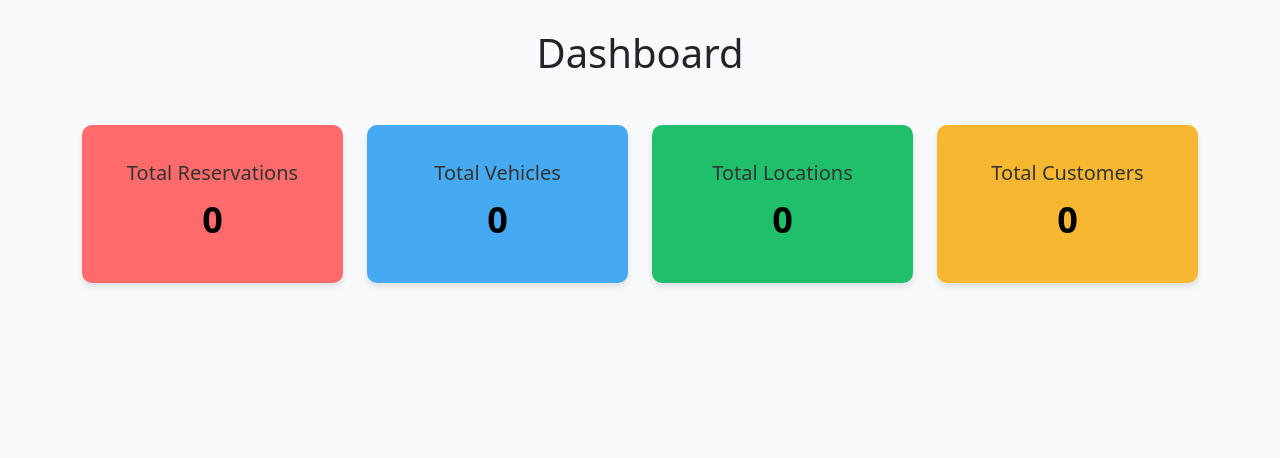
After one commit to Srinivas1214/CARRENTALSYSTEM, a Flask app: page /realtime_dashboard in a window 1280 px wide. The commit adds this page. Shown: the part 342-800 px from the top of the page. Run offline with Flask 3, Linux system fonts and the light colour scheme; data that the repository does not hold is empty.

Commit message:
Added Dashboard

```diff
--- a/app.py
+++ b/app.py
@@ -164,11 +164,13 @@ def dashboard():
 @app.route('/reservations')
 def reservations():
     cursor = mydb.cursor()
+    is_employee_logged_in='false'
 
     if 'emp' in session:
         page = request.args.get('page', 1, type=int)
         per_page = 10
         offset = (page - 1) * per_page
+        is_employee_logged_in = 'true'
 
         cursor.execute("SELECT * FROM RESERVATION order by UPDATED_AT DESC LIMIT %s OFFSET %s", (per_page, offset))
         reservations = cursor.fetchall()
@@ -178,7 +180,7 @@ def reservations():
         has_next = (offset + per_page) < total_records
         has_prev = page > 1
 
-        return render_template('reservations.html', reservations=reservations, page=page, per_page=per_page, has_next=has_next, has_prev=has_prev)
+        return render_template('reservations.html', reservations=reservations, page=page, per_page=per_page, has_next=has_next, has_prev=has_prev, is_employee_logged_in=is_employee_logged_in)
 
 
     if 'username' in session:
@@ -370,6 +372,30 @@ def export_reservations():
         headers={"Content-Disposition": "attachment;filename=reservations.csv"}
     )
 
+@app.route('/realtime_dashboard')
+def realtime_dashboard():
+    cursor = mydb.cursor()
+
+    # Query to get total reservations
+    cursor.execute("SELECT COUNT(*) FROM RESERVATION")
+    total_reservations = cursor.fetchone()[0]
+
+    # Query to get total vehicles
+    cursor.execute("SELECT COUNT(*) FROM VEHICLE")
+    total_vehicles = cursor.fetchone()[0]
+
+    # Query to get total locations available
+    cursor.execute("SELECT COUNT(*) FROM RENTAL_LOCATION")
+    total_locations = cursor.fetchone()[0]
+
+    # Query to get total customers available
+    cursor.execute("SELECT COUNT(*) FROM CUSTOMER")
+    total_customers = cursor.fetchone()[0]
+
+    return render_template('realtime_dashboard.html', total_reservations=total_reservations,
+                           total_vehicles=total_vehicles, total_locations=total_locations,
+                           total_customers=total_customers)
+
 
 if __name__ == '__main__':
     app.run(debug=True)
--- a/templates/dashboard.html
+++ b/templates/dashboard.html
@@ -33,7 +33,6 @@
             {% if is_employee_logged_in == 'true' %}
             <a href="/add_vehicle" class="btn btn-primary me-2">Add Veichles</a>
             <a href="/export_vehicles" class="btn btn-success me-2">Export Vehicles</a>
-            <a href="/export_reservations" class="btn btn-success me-2">Export Reservations</a>
             {% endif %}
             <a href="/reservations" class="btn btn-primary me-2">View Reservations</a> <!-- Added View Reservations button -->
             <a href="/logout" class="btn btn-danger">Sign Out</a>
--- /dev/null
+++ b/templates/realtime_dashboard.html
@@ -0,0 +1,120 @@
+<!DOCTYPE html>
+<html lang="en">
+<head>
+    <meta charset="UTF-8">
+    <meta name="viewport" content="width=device-width, initial-scale=1.0">
+    <title>Real Time Dashboard</title>
+    <link href="https://cdn.jsdelivr.net/npm/bootstrap@5.0.2/dist/css/bootstrap.min.css" rel="stylesheet"
+          integrity="sha384-EVSTQN3/azprG1Anm3QDgpJLIm9Nao0Yz1ztcQTwFspd3yD65VohhpuuCOmLASjC"
+          crossorigin="anonymous">
+    <style>
+        .header-bar {
+            display: flex;
+            align-items: center;
+            justify-content: space-between;
+            padding: 10px;
+            background-color: #f8f9fa; /* Change this color as needed */
+            border-bottom: 1px solid #dee2e6; /* Change this color as needed */
+        }
+
+        .logo {
+            max-width: 150px; /* Adjust the logo width as needed */
+        }
+    </style>
+    <style>
+        body {
+            background-color: #f8f9fa;
+        }
+
+        .container {
+            margin-top: 50px;
+        }
+
+        .card {
+            border: none;
+            border-radius: 10px;
+            box-shadow: 0 4px 6px rgba(0, 0, 0, 0.1);
+            padding: 20px;
+            text-align: center;
+        }
+
+        .card-title {
+            color: #333;
+        }
+
+        .card-text {
+            color: #000000;
+            font-size: 24px;
+            font-weight: bold;
+        }
+
+        /* Colors for the cards */
+        .reservation-card {
+            background-color: #ff6b6b; /* Red */
+        }
+
+        .vehicle-card {
+            background-color: #45aaf2; /* Blue */
+        }
+
+        .location-card {
+            background-color: #20bf6b; /* Green */
+        }
+
+        .customer-card {
+            background-color: #f7b731; /* Yellow */
+        }
+    </style>
+</head>
+<body>
+    <div class="header-bar">
+        <div class="logo">
+            <img src="path/to/your/logo.png" alt="Logo">
+        </div>
+        <div>
+            <a href="/reservations" class="btn btn-primary me-2">Back</a>
+            <a href="/logout" class="btn btn-danger">Sign Out</a>
+        </div>
+    </div>
+<div class="container">
+    <h1 class="text-center mb-5">Dashboard</h1>
+    <div class="row">
+        <div class="col-md-3">
+            <div class="card reservation-card">
+                <div class="card-body">
+                    <h5 class="card-title">Total Reservations</h5>
+                    <p class="card-text" style="font-size: 36px;">{{ total_reservations }}</p>
+                </div>
+            </div>
+        </div>
+        <div class="col-md-3">
+            <div class="card vehicle-card">
+                <div class="card-body">
+                    <h5 class="card-title">Total Vehicles</h5>
+                    <p class="card-text" style="font-size: 36px;">{{ total_vehicles }}</p>
+                </div>
+            </div>
+        </div>
+        <div class="col-md-3">
+            <div class="card location-card">
+                <div class="card-body">
+                    <h5 class="card-title">Total Locations</h5>
+                    <p class="card-text" style="font-size: 36px;">{{ total_locations }}</p>
+                </div>
+            </div>
+        </div>
+        <div class="col-md-3">
+            <div class="card customer-card">
+                <div class="card-body">
+                    <h5 class="card-title">Total Customers</h5>
+                    <p class="card-text" style="font-size: 36px;">{{ total_customers }}</p>
+                </div>
+            </div>
+        </div>
+    </div>
+</div>
+<script src="https://cdn.jsdelivr.net/npm/bootstrap@5.0.2/dist/js/bootstrap.bundle.min.js"
+        integrity="sha384-MrcW6ZMFYlzcLA8Nl+NtUVF0sA7MsXsP1UyJoMp4YLEuNSfAP+JcXn/tWtIaxVXM"
+        crossorigin="anonymous"></script>
+</body>
+</html>
--- a/templates/reservations.html
+++ b/templates/reservations.html
@@ -29,6 +29,10 @@
             <img src="path/to/your/logo.png" alt="Logo">
         </div>
         <div>
+            {% if is_employee_logged_in == 'true' %}
+            <a href="/realtime_dashboard" class="btn btn-info ms-2">Real Time Dashboard</a>
+            <a href="/export_reservations" class="btn btn-success me-2">Export Reservations</a>
+            {% endif %}
             <a href="/dashboard" class="btn btn-primary me-2">View Veichles</a>
             <a href="/logout" class="btn btn-danger">Sign Out</a>
         </div>
```
